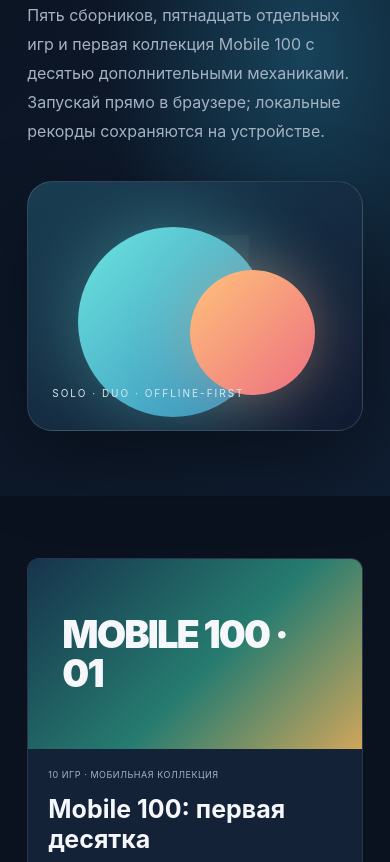
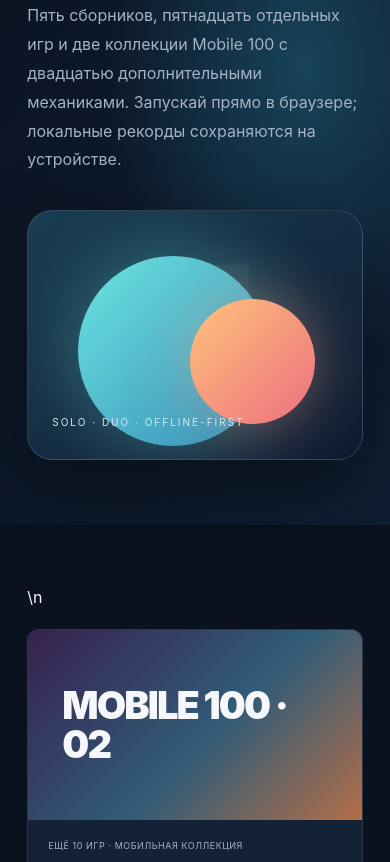
Before and after one commit to OTKAT628/otkat-games, a plain HTML site: page web/apps/index.html in a window 390 px wide. Shown: the part 410-1272 px from the top of the page. Drawn offline with Linux system fonts and the light colour scheme.

Commit message:
Add Mobile 100 second collection to catalog

```diff
--- a/web/apps/index.html
+++ b/web/apps/index.html
@@ -1,4 +1,4 @@
-<!doctype html><html lang="ru"><head><meta charset="utf-8"><meta name="viewport" content="width=device-width,initial-scale=1"><title>Приложения — OTKAT Games</title><link rel="stylesheet" href="../styles.css"></head><body><header class="nav"><a class="logo" href="../index.html">OTKAT<span>GAMES</span></a><nav><a href="../index.html">Главная</a><a href="../games/index.html">Игры</a></nav></header><main><section class="hero"><div class="hero-text"><p class="eyebrow">OTKAT GAMES · APPLICATIONS</p><h1>Двадцать одно приложение.<br><em>Двадцать пять новых игр.</em></h1><p class="intro">Пять сборников, пятнадцать отдельных игр и первая коллекция Mobile 100 с десятью дополнительными механиками. Запускай прямо в браузере; локальные рекорды сохраняются на устройстве.</p></div><div class="hero-visual"><div class="orb orb-a"></div><div class="orb orb-b"></div><div class="symbol">5</div><p>SOLO · DUO · OFFLINE-FIRST</p></div></section><section class="section"><div class="cards">
+<!doctype html><html lang="ru"><head><meta charset="utf-8"><meta name="viewport" content="width=device-width,initial-scale=1"><title>Приложения — OTKAT Games</title><link rel="stylesheet" href="../styles.css"></head><body><header class="nav"><a class="logo" href="../index.html">OTKAT<span>GAMES</span></a><nav><a href="../index.html">Главная</a><a href="../games/index.html">Игры</a></nav></header><main><section class="hero"><div class="hero-text"><p class="eyebrow">OTKAT GAMES · APPLICATIONS</p><h1>Двадцать два приложения.<br><em>Двадцать пять новых игр.</em></h1><p class="intro">Пять сборников, пятнадцать отдельных игр и две коллекции Mobile 100 с двадцатью дополнительными механиками. Запускай прямо в браузере; локальные рекорды сохраняются на устройстве.</p></div><div class="hero-visual"><div class="orb orb-a"></div><div class="orb orb-b"></div><div class="symbol">5</div><p>SOLO · DUO · OFFLINE-FIRST</p></div></section><section class="section"><div class="cards">\n<a class="game-card" href="mobile-100-02/index.html"><div class="art" style="background:linear-gradient(135deg,#37214f,#315c77 55%,#b46e48)">MOBILE 100 · 02</div><div class="card-info"><small>ЕЩЁ 10 ИГР · МОБИЛЬНАЯ КОЛЛЕКЦИЯ</small><h3>Mobile 100: вторая десятка</h3><p>Распутывание линий, магнитный кран, оригами, алхимия, раскопки, аукцион и другие механики.</p><strong>Играть в коллекцию ↗</strong></div></a>
 <a class="game-card" href="mobile-100/index.html"><div class="art" style="background:linear-gradient(135deg,#16334c,#267c70 55%,#d0a65b)">MOBILE 100 · 01</div><div class="card-info"><small>10 ИГР · МОБИЛЬНАЯ КОЛЛЕКЦИЯ</small><h3>Mobile 100: первая десятка</h3><p>Трубы, мосты, сортировка, рыбалка, посадка, энергосеть и другие разные механики.</p><strong>Играть в коллекцию ↗</strong></div></a>
 <a class="game-card" href="arcade-mix/index.html"><div class="art arena">ARCADE MIX</div><div class="card-info"><small>АРКАДЫ · РЕАКЦИЯ</small><h3>Arcade Mix</h3><p>Короткие раунды, уклонения, скорость и таблица рекордов.</p><strong>Открыть приложение ↗</strong></div></a>
 <a class="game-card" href="puzzle-lab/index.html"><div class="art forgotten">PUZZLE LAB</div><div class="card-info"><small>ГОЛОВОЛОМКИ · ЛОГИКА</small><h3>Puzzle Lab</h3><p>Память, последовательности и логические испытания.</p><strong>Открыть приложение ↗</strong></div></a>
```
